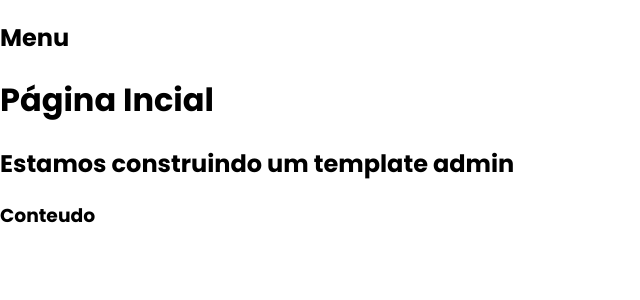
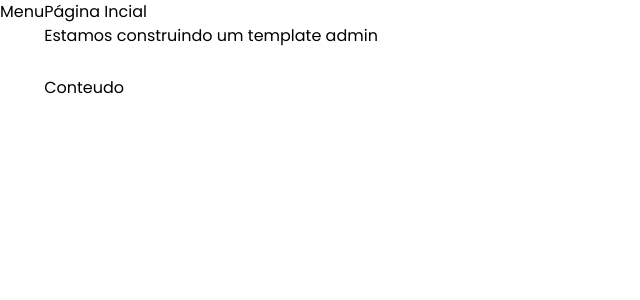
Before and after one commit to fjuncal/admin-template, a Next.js app: page / in a window 1280 px wide. Shown: the top 300 px of the page, without its empty margins (0-640 px from the left). Built offline with nearby package versions, Linux system fonts and the light colour scheme.

Commit message:
Acertando a configuração do tailwind css

```diff
--- a/src/components/template/Layout.tsx
+++ b/src/components/template/Layout.tsx
@@ -10,10 +10,12 @@
 
 export default function Layout(props: LayoutProps) {
   return (
-    <div>
+    <div className={`flex`}>
       <MenuLateral />
-      <Cabecalho titulo={props.titulo} subtitulo={props.subtitulo} />
-      <Conteudo>{props.children}</Conteudo>
+      <div>
+        <Cabecalho titulo={props.titulo} subtitulo={props.subtitulo} />
+        <Conteudo>{props.children}</Conteudo>
+      </div>
     </div>
   );
 }
--- a/src/styles/globals.css
+++ b/src/styles/globals.css
@@ -1,10 +1,15 @@
-@import url("https://fonts.googleapis.com/css2?family=Poppins:wght@100;200;300;400;500;600;700;800;900&display=swap");
+@import url("https://fonts.googleapis.com/css2?family=Poppins:ital,wght@0,100;0,200;0,300;0,400;0,500;0,600;0,700;0,800;0,900;1,100;1,200;1,300;1,400;1,500;1,600;1,700;1,800;1,900&display=swap");
+@tailwind base;
+
+@tailwind components;
+
+@tailwind utilities;
+
 html,
 body {
   padding: 0;
   margin: 0;
   font-family: "Poppins", sans-serif;
-  font-weight: lighter;
 }
 a {
   color: inherit;
```
